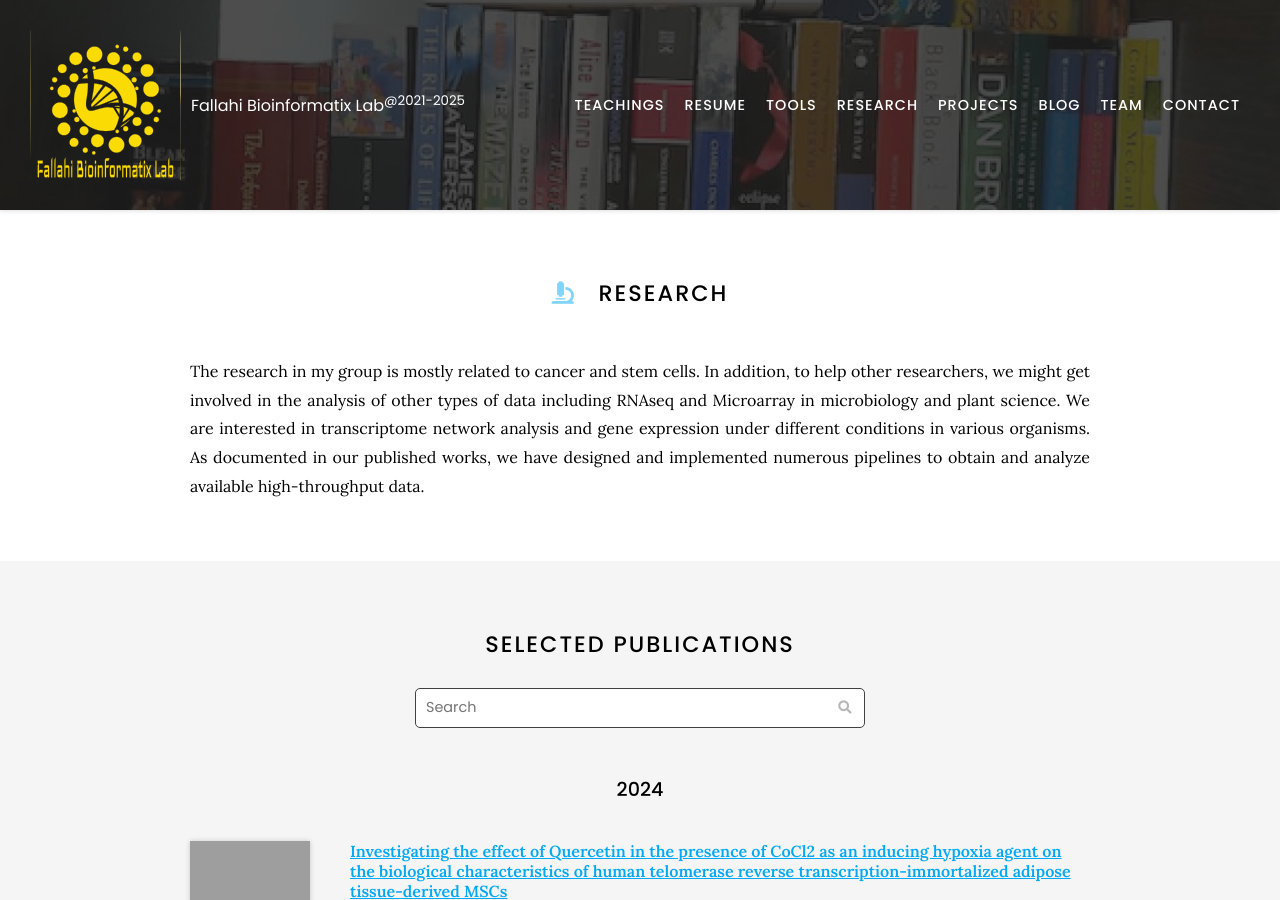
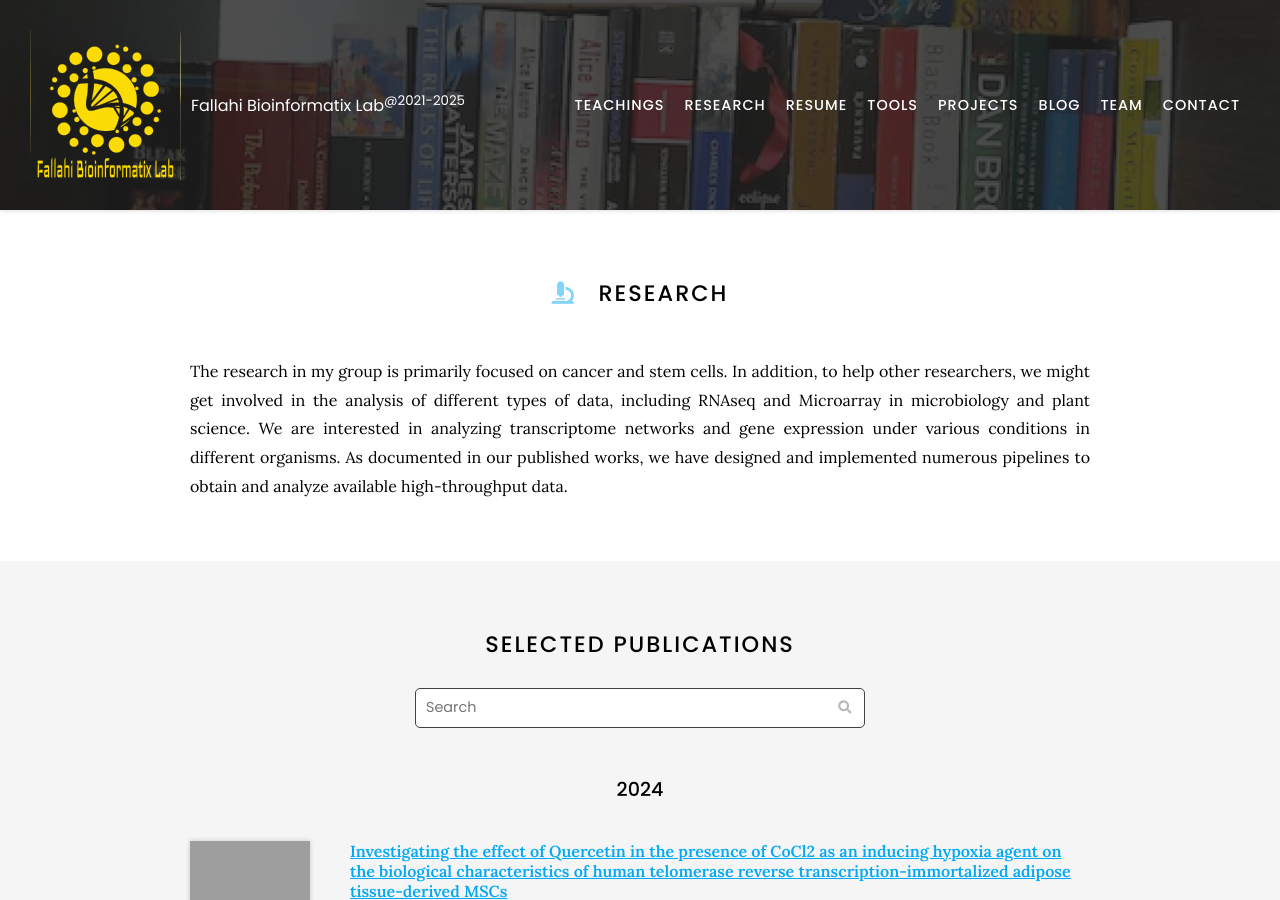
Before and after one commit to Hossein-Fallahi/Fallahi-Bioinformatics-Lab, a Jekyll site: the page built from research/index.md, in a window 1280 px wide and 900 px high. Built offline with Jekyll 4.4.1, drawn with Linux system fonts in a browser that asks for light colours; nearby versions of some CDN libraries; grey boxes are pictures that could not be loaded.

Commit message:
Update index.md

```diff
--- a/research/index.md
+++ b/research/index.md
@@ -1,14 +1,14 @@
 ---
 title: Research
 nav:
-  order: 3
+  order: 2
   tooltip: Published works
 ---
 
 # <i class="fas fa-microscope"></i>Research
 
-The research in my group is mostly related to cancer and stem cells. In addition, to help other researchers, we might get involved in the analysis of other types of data including RNAseq and Microarray in microbiology and plant science.
-We are interested in transcriptome network analysis and gene expression under different conditions in various organisms. As documented in our published works, we have designed and implemented numerous pipelines to obtain and analyze available high-throughput data.
+The research in my group is primarily focused on cancer and stem cells. In addition, to help other researchers, we might get involved in the analysis of different types of data, including RNAseq and Microarray in microbiology and plant science.
+We are interested in analyzing transcriptome networks and gene expression under various conditions in different organisms. As documented in our published works, we have designed and implemented numerous pipelines to obtain and analyze available high-throughput data.
 
 
 {% include section.html %}
```
